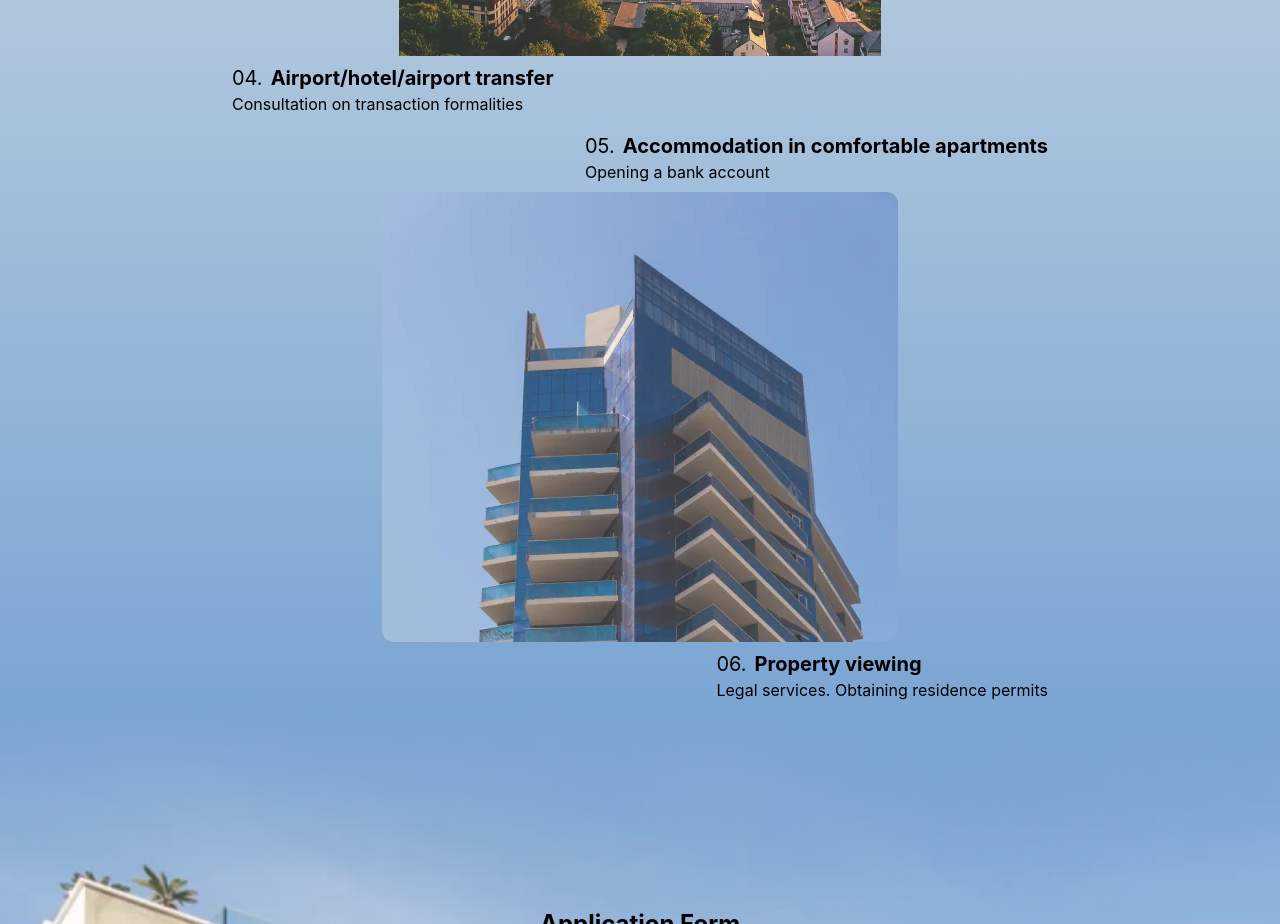
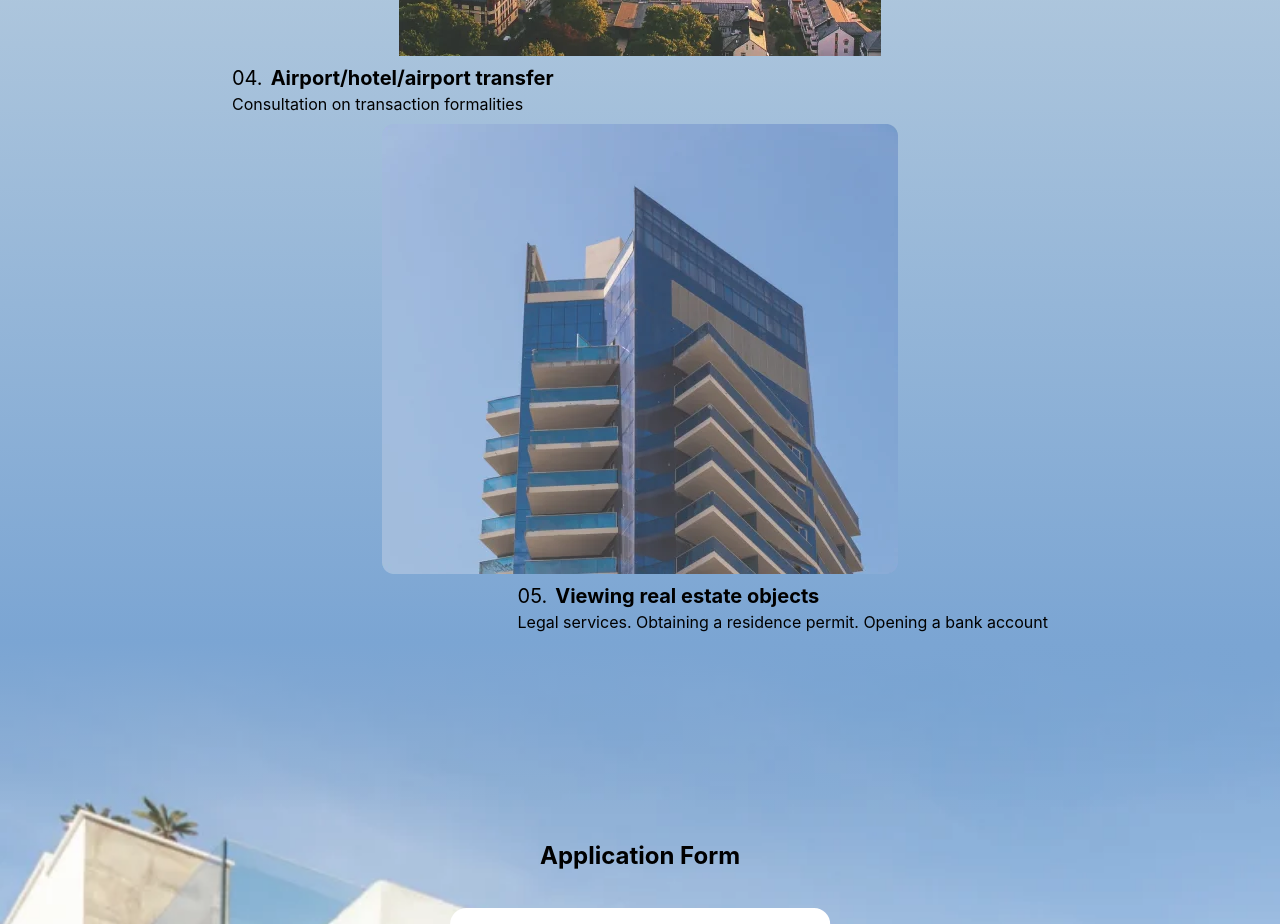
Before and after one commit to cyanidium1/b-s-trust-real-estate, a React (Create React App) app: page / in a window 1280 px wide. Shown: the part 2440-3364 px from the top of the page. Built offline with nearby package versions, Linux system fonts and the light colour scheme.

Commit message:
translation fixes by client

```diff
--- a/src/components/Tour.jsx
+++ b/src/components/Tour.jsx
@@ -48,6 +48,9 @@ const Tour = ({ data }) => {
                 </div>
             </div>
 
+
+            <img src={bgTour3} alt="Tour 3" />
+
             <div className="w-full p-2 flex flex-col justify-end">
                 <div className='w-fit ml-auto '>
                     <div className="flex space-x-2">
@@ -59,19 +62,6 @@ const Tour = ({ data }) => {
                     </div>
                 </div>
             </div>
-            <img src={bgTour3} alt="Tour 3" />
-
-            <div className="w-full p-2 flex flex-col justify-end">
-                <div className='w-fit ml-auto'>
-                    <div className="flex space-x-2">
-                        <p className="text-xl">06.</p>
-                        <h3 className="text-xl font-bold">{steps[5].title}</h3>
-                    </div>
-                    <div className="ml-auto">
-                        {steps[5].description && <p className="text-base">{steps[5].description}</p>}
-                    </div>
-                </div>
-            </div>
         </section>
     );
 };
--- a/src/text-content/cz.json
+++ b/src/text-content/cz.json
@@ -43,13 +43,8 @@
             },
             {
                 "number": "05.",
-                "title": "Ubytování v pohodlných apartmánech",
-                "description": "Otevření bankovního účtu"
-            },
-            {
-                "number": "06.",
                 "title": "Prohlídka nemovitostí",
-                "description": "Služby právníka. Získání povolení k pobytu"
+                "description": "Právní služby. Získání povolení k pobytu. Otevření bankovního účtu"
             }
         ]
     },
--- a/src/text-content/en.json
+++ b/src/text-content/en.json
@@ -43,13 +43,8 @@
             },
             {
                 "number": "05.",
-                "title": "Accommodation in comfortable apartments",
-                "description": "Opening a bank account"
-            },
-            {
-                "number": "06.",
-                "title": "Property viewing",
-                "description": "Legal services. Obtaining residence permits"
+                "title": "Viewing real estate objects",
+                "description": "Legal services. Obtaining a residence permit. Opening a bank account"
             }
         ]
     },
--- a/src/text-content/it.json
+++ b/src/text-content/it.json
@@ -43,13 +43,8 @@
             },
             {
                 "number": "05.",
-                "title": "Alloggio in confortevoli appartamenti",
-                "description": "Apertura di un conto bancario"
-            },
-            {
-                "number": "06.",
-                "title": "Visione delle proprietà",
-                "description": "Servizi legali. Ottenimento del permesso di soggiorno"
+                "title": "Visione di immobili",
+                "description": "Servizi legali. Ottenimento del permesso di soggiorno. Apertura di un conto bancario"
             }
         ]
     },
--- a/src/text-content/pl.json
+++ b/src/text-content/pl.json
@@ -43,13 +43,8 @@
             },
             {
                 "number": "05.",
-                "title": "Zakwaterowanie w wygodnych apartamentach",
-                "description": "Otwarcie konta bankowego"
-            },
-            {
-                "number": "06.",
                 "title": "Oglądanie nieruchomości",
-                "description": "Usługi prawnicze. Uzyskiwanie zezwolenia na zamieszkanie"
+                "description": "Usługi prawne. Uzyskiwanie zezwolenia na pobyt. Otwieranie konta bankowego"
             }
         ]
     },
--- a/src/text-content/ru.json
+++ b/src/text-content/ru.json
@@ -43,13 +43,8 @@
             },
             {
                 "number": "05.",
-                "title": "Размещение в комфортных апартаментах",
-                "description": "Открытие банковского счета"
-            },
-            {
-                "number": "06.",
-                "title": " Просмотр обьектов недвижимости.",
-                "description": "Услуги адвоката. Получение вида на жительство"
+                "title": "Просмотр обьектов недвижимости",
+                "description": "Услуги адвоката. Получение вида на жительство. Открытие банковского счета"
             }
         ]
     },
--- a/src/text-content/ua.json
+++ b/src/text-content/ua.json
@@ -43,13 +43,8 @@
             },
             {
                 "number": "05.",
-                "title": "Розміщення в зручних апартаментах",
-                "description": "Відкриття банківського рахунку"
-            },
-            {
-                "number": "06.",
-                "title": "Огляд нерухомості",
-                "description": "Правові послуги. Отримання дозволу на проживання"
+                "title": "Огляд об'єктів нерухомості",
+                "description": "Послуги адвоката. Отримання виду на життя. Відкриття банківського рахунку"
             }
         ]
     },
```
